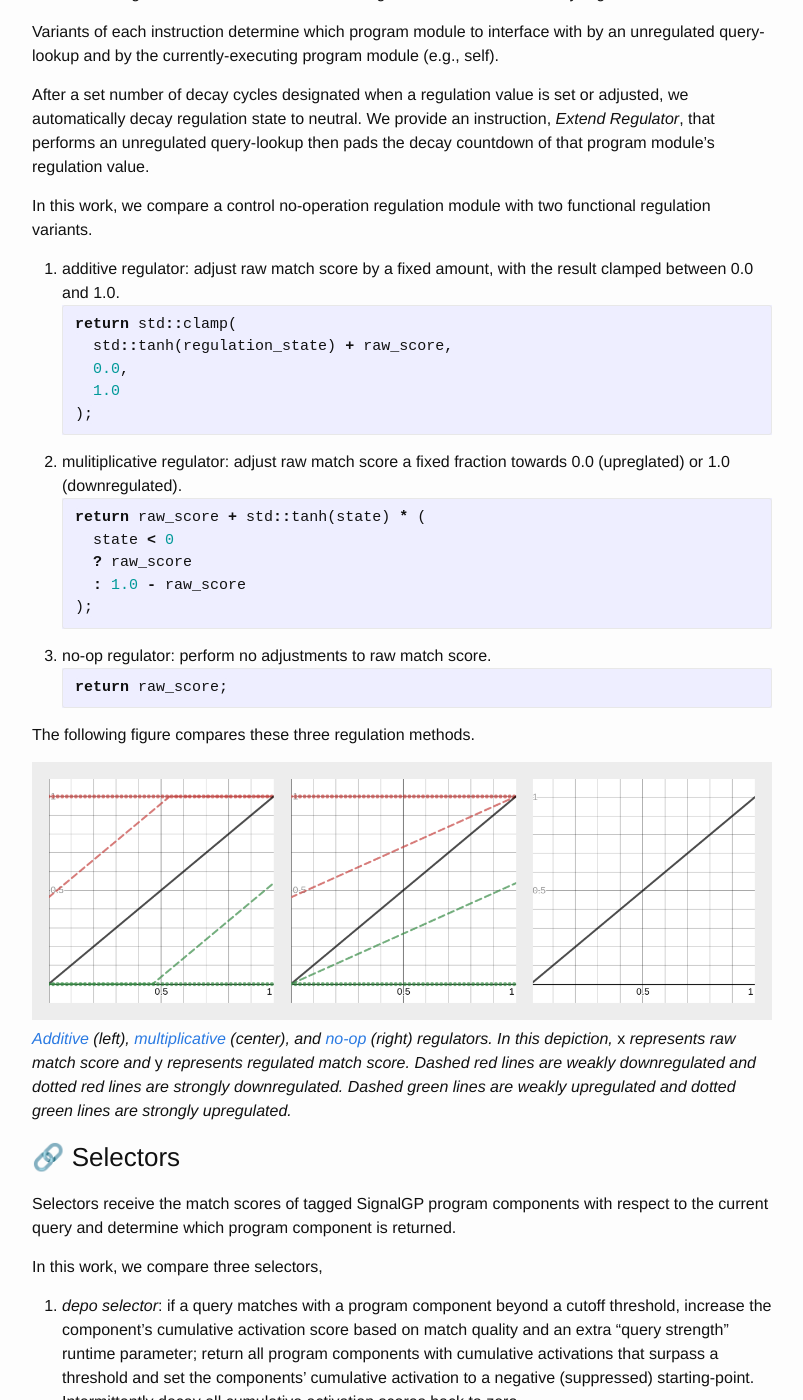
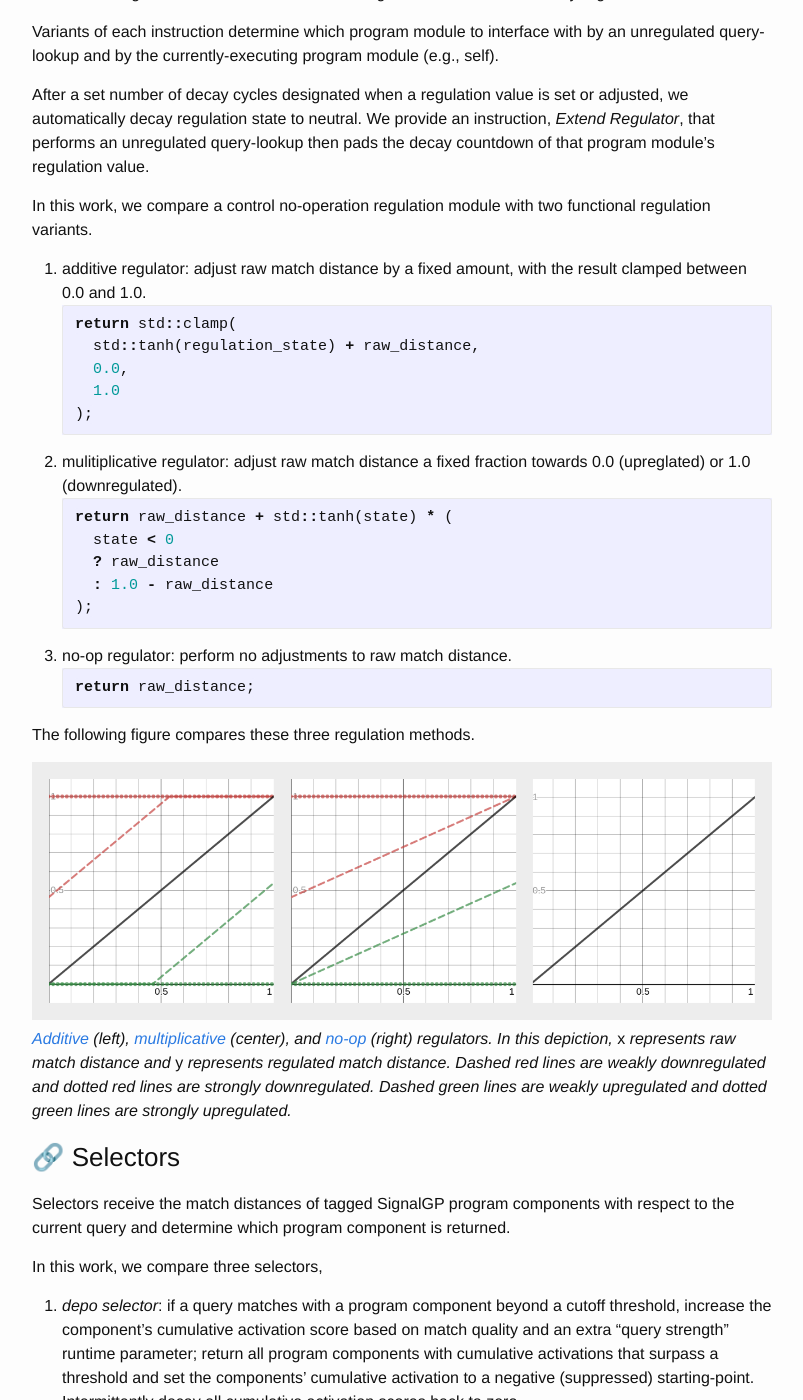
Before and after one commit to mmore500/mmore500.github.io, a Jekyll site: the page built from blog_professional/_posts/2019-12-16-depo-consensus.md, in a window 1280 px wide and 1400 px high, scrolled down 7337 px. Shown: the whole window, without its empty margins (238-1041 px from the left). Built offline with Jekyll 4.4.1, drawn with Linux system fonts in a browser that asks for light colours; emoji names are drawn with the system emoji font; comment, search, counter and statistics services are not loaded; some of the changed text lies outside the part shown.

Commit message:
Match score -> match distance

````diff
--- a/blog_professional/_posts/2019-12-16-depo-consensus.md
+++ b/blog_professional/_posts/2019-12-16-depo-consensus.md
@@ -28,7 +28,7 @@ Pretty much since rubber hit the road with SignalGP, Alex has patiently entertai
 
 * What if we use different types of tags besides bitstrings?
 * What if we use different tag-matching metrics?
-* What if match(es) were returned based on a match score cutoff?
+* What if match(es) were returned based on a match distance cutoff?
 * What if tags were returned probabilistically based on match quality?
 * What if tag-matching could be adjusted (e.g., "regulated") at runtime?
 
@@ -36,9 +36,9 @@ These questions have been prominent on the SignalGP road map since the very begi
 I had been interested in using tag-matching for other ends, so we decided to build an abstracted tag-matching tool that could be plugged in to SignalGP.
 
 The tool is composed of three swappable modules,
-1. Metric: generates a raw match score for each query/tag pair,
-2. Regulator: performs runtime adjustment of a tag's match scores (e.g., a tag might be upregulated so that across the board it enjoys higher match scores or downregulated so that across the board it suffers lower match scores), and
-3. Selector: returns a subset of tags based on regulated match scores.
+1. Metric: generates a raw match distance for each query/tag pair,
+2. Regulator: performs runtime adjustment of a tag's match distances (e.g., a tag might be upregulated so that across the board it enjoys higher match distances or downregulated so that across the board it suffers lower match distances), and
+3. Selector: returns a subset of tags based on regulated match distances.
 
 (If you use C++ and want to match some tags, the [MatchBin](https://github.com/devosoft/Empirical/blob/master/source/tools/MatchBin.h) class is available as a tool in our lab's [Empirical software library](https://github.com/devosoft/Empirical).)
 
@@ -139,7 +139,7 @@ Roll a d6 for initiative.
 Tag-match regulation allows the SignalGP program module that will be returned by a particular query to be switched up at run time.
 A SignalGP program module can be "upregulated," meaning that it will match *better* with every query against it.
 A program module can also be "downregulated," meaning that it will match *worse* with every query against it.
-If a module is neither upregulated or downregulated, its raw match score with queries is unaffected.
+If a module is neither upregulated or downregulated, its raw match distance with queries is unaffected.
 
 Each tag designating a SignalGP program module has an associated regulation state.
 In this work, we use an unbounded floating point value.
@@ -157,45 +157,45 @@ We provide an instruction, *Extend Regulator*, that performs an unregulated quer
 
 In this work, we compare a control no-operation regulation module with two functional regulation variants.
 
-1. additive regulator: adjust raw match score by a fixed amount, with the result clamped between 0.0 and 1.0.
+1. additive regulator: adjust raw match distance by a fixed amount, with the result clamped between 0.0 and 1.0.
   ```c++
 return std::clamp(
-  std::tanh(regulation_state) + raw_score,
+  std::tanh(regulation_state) + raw_distance,
   0.0,
   1.0
 );
   ```
-2. mulitiplicative regulator: adjust raw match score a fixed fraction towards 0.0 (upreglated) or 1.0 (downregulated).
+2. mulitiplicative regulator: adjust raw match distance a fixed fraction towards 0.0 (upreglated) or 1.0 (downregulated).
   ```c++
-return raw_score + std::tanh(state) * (
+return raw_distance + std::tanh(state) * (
   state < 0
-  ? raw_score
-  : 1.0 - raw_score
+  ? raw_distance
+  : 1.0 - raw_distance
 );
   ```
-3. no-op regulator: perform no adjustments to raw match score.
+3. no-op regulator: perform no adjustments to raw match distance.
   ```c++
-return raw_score;
+return raw_distance;
   ```
 
 The following figure compares these three regulation methods.
 
 ![](/resources/depo-consensus-regulator-functions.png){:width="100%"}
 *[Additive](https://www.desmos.com/calculator/ovsgt3zcjh) (left), [multiplicative](https://www.desmos.com/calculator/emsdigzdhv) (center), and [no-op](https://www.desmos.com/calculator/w5hj0guqix) (right) regulators.*
-*In this depiction,* x *represents raw match score and* y *represents regulated match score.*
+*In this depiction,* x *represents raw match distance and* y *represents regulated match distance.*
 *Dashed red lines are weakly downregulated and dotted red lines are strongly downregulated.*
 *Dashed green lines are weakly upregulated and dotted green lines are strongly upregulated.*
 
 ### Selectors
 
-Selectors receive the match scores of tagged SignalGP program components with respect to the current query and determine which program component is returned.
+Selectors receive the match distances of tagged SignalGP program components with respect to the current query and determine which program component is returned.
 
 In this work, we compare three selectors,
 
 1. *depo selector*: if a query matches with a program component beyond a cutoff threshold, increase the component's cumulative activation score based on match quality and an extra "query strength" runtime parameter; return all program components with cumulative activations that surpass a threshold and set the components' cumulative activation to a negative (suppressed) starting-point.
 Intermittently decay all cumulative activation scores back to zero.
-2. *ranked selector*: sort all program components by match score and return the best-matching program component if it surpasses a cutoff threshold.
-3. *sieve selector*: return all program components with match scores that surpass a cutoff threshold.
+2. *ranked selector*: sort all program components by match distance and return the best-matching program component if it surpasses a cutoff threshold.
+3. *sieve selector*: return all program components with match distances that surpass a cutoff threshold.
 
 The depo ("depolarization") selector is the odd one out here.
 Unlike other selectors, which are stateless query-to-query, the depo selector's behavior in response to a current query may be influenced by past queries.
@@ -208,7 +208,7 @@ The sieve selector, like the depo selector, may potentially return more than res
 The following figure overviews schematics of these three selectors.
 
 ![](/resources/depo-consensus-selectors.png){:width="100%"}
-*A schematic comparing selectors.*
+*Schematic comparing selectors.*
 
 In all experiments, the ranked selector was used to for function calls and regulation instruction lookups.
 Depending on the treatment, other selectors handled incoming messages, environmental cues, and function forks.
````
